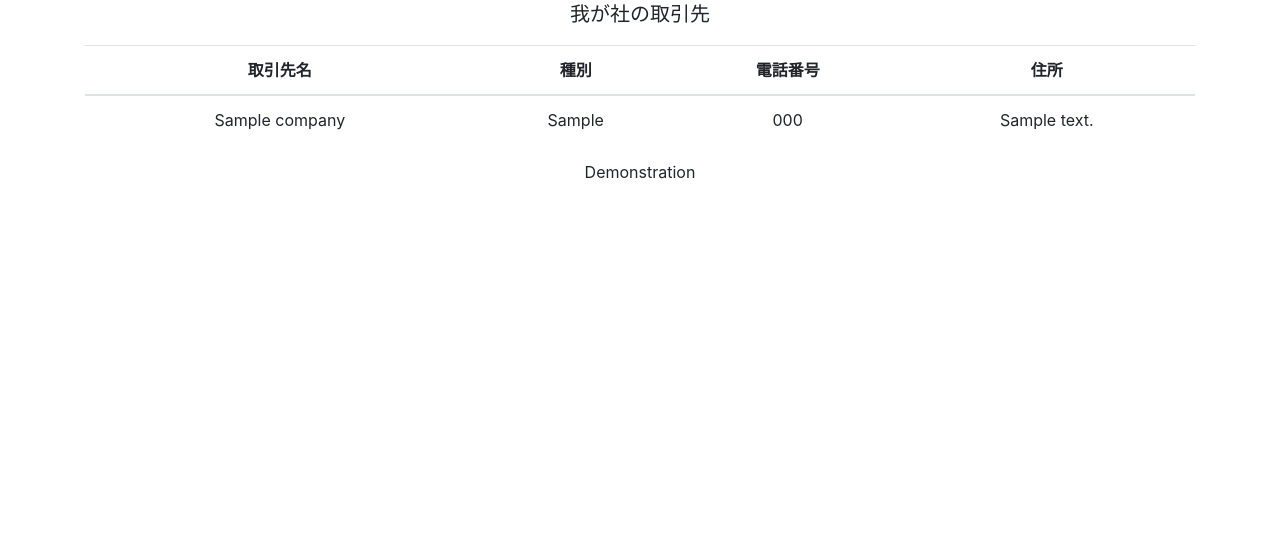
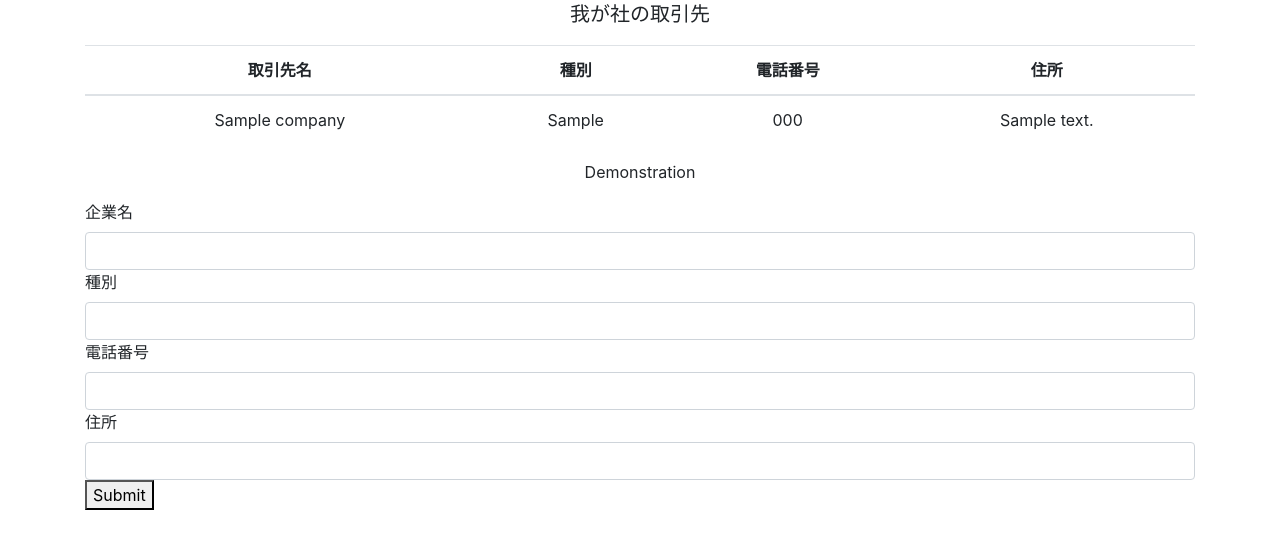
Before and after one commit to ntsukamoto/heroku_postgres_demo, a Flask app: page / in a window 1280 px wide. Shown: the part 161-710 px from the top of the page. Run offline with Flask 2, Linux system fonts and the light colour scheme; tables that the repository leaves empty hold one stand-in row (values such as "Sample post"); some libraries are stand-ins or nearby versions.

Commit message:
add ijnput fields

```diff
--- a/app.py
+++ b/app.py
@@ -21,3 +21,14 @@ class Entry(db.Model):
 def companylist():
     companies = Entry.query.all() #変更
     return render_template('index.html', companies=companies)
+
+@app.route('/post', methods=['POST'])
+def add_company():
+    company = Entry()
+    company.company_name = request.form['name']
+    company.type = request.form['type']
+    company.phone = request.form['phone']
+    company.address = request.form['address']
+    db.session.add(company)
+    db.session.commit()
+    return redirect(url_for('companylist'))
--- a/templates/index.html
+++ b/templates/index.html
@@ -76,6 +76,19 @@
         </ul>
       </div>
     </div>
+    <form action="/post" method="POST">
+        <div class="form-group">
+            <label for="name-field">企業名</label>
+            <input type="text" name="name" class="form-control" id="name-field">
+            <label for="type-field">種別</label>
+            <input type="text" name="type" class="form-control" id="type-field">
+            <label for="phone-field">電話番号</label>
+            <input type="text" name="phone" class="form-control" id="phone-field">
+            <label for="address-field">住所</label>
+            <input type="text" name="address" class="form-control" id="address-field">
+            <button type="submit" class=""btn btn-primary">Submit</button>
+        </div>
+    </form>
   </div>
 
   <!-- Bootstrap core JavaScript -->
```
